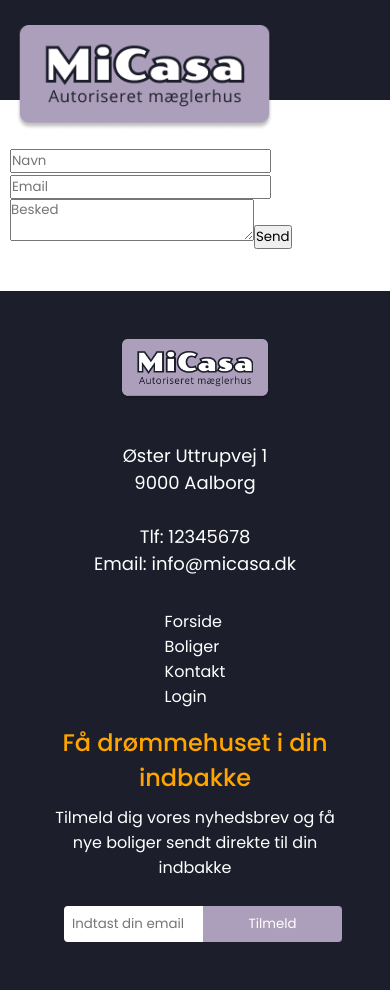
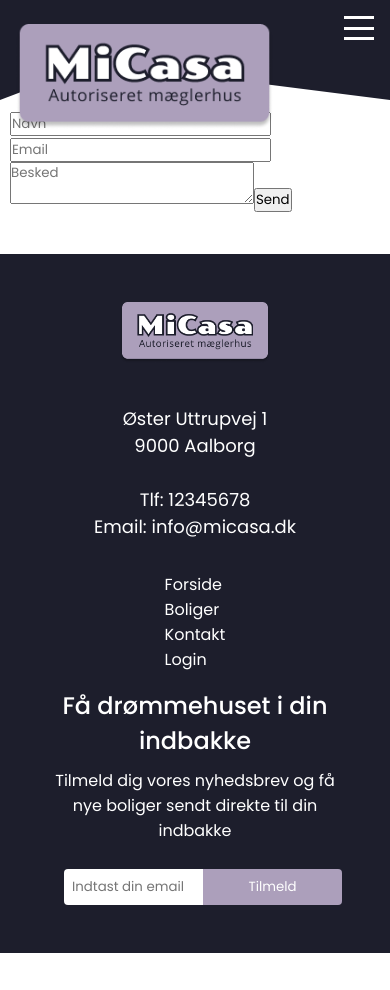
Before and after one commit to MarlaRey/miCasa, a React (Vite) app: page /contact in a window 390 px wide. After the commit the page ends 953 px from the top, so only its background shows below. Built offline with nearby package versions, Linux system fonts and the light colour scheme; no server answers.

Commit message:
burgermenu og resp på pageLayout

```diff
--- a/src/components/BurgerMenu.jsx
+++ b/src/components/BurgerMenu.jsx
@@ -1,13 +1,38 @@
-// BurgerMenu.jsx
-import React from 'react';
+import React, { useState } from 'react';
+import { Link } from 'react-router-dom';
 import styles from './BurgerMenu.module.scss';
 
-const BurgerMenu = ({ isMenuOpen, toggleMenu }) => {
+const BurgerMenu = () => {
+  const [isMenuOpen, setIsMenuOpen] = useState(false);
+
+  const toggleMenu = () => {
+    setIsMenuOpen(!isMenuOpen);
+  };
+
+  const closeMenu = () => {
+    setIsMenuOpen(false);
+  };
+
   return (
-    <div className={styles.burgerMenu} onClick={toggleMenu}>
-      <div className={`${styles.bar} ${isMenuOpen ? styles.open : ''}`}></div>
-      <div className={`${styles.bar} ${isMenuOpen ? styles.open : ''}`}></div>
-      <div className={`${styles.bar} ${isMenuOpen ? styles.open : ''}`}></div>
+    <div className={styles.burgerMenu}>
+      {/* Ikon der skifter mellem tre linjer og et X */}
+      <div className={styles.icon} onClick={toggleMenu}>
+        <span className={`${styles.line} ${isMenuOpen ? styles.open : ''}`}></span>
+        <span className={`${styles.line} ${isMenuOpen ? styles.open : ''}`}></span>
+        <span className={`${styles.line} ${isMenuOpen ? styles.open : ''}`}></span>
+      </div>
+
+      {/* Menuen som folder sig ud */}
+      {isMenuOpen && (
+        <nav className={styles.menu}>
+          <ul>
+            <li><Link to="/" onClick={closeMenu}>Forside</Link></li>
+            <li><Link to="/boliger" onClick={closeMenu}>Boliger</Link></li>
+            <li><Link to="/kontakt" onClick={closeMenu}>Kontakt</Link></li>
+            <li><Link to="/login" onClick={closeMenu}>Login</Link></li>
+          </ul>
+        </nav>
+      )}
     </div>
   );
 };
--- a/src/components/BurgerMenu.module.scss
+++ b/src/components/BurgerMenu.module.scss
@@ -1,25 +1,73 @@
-/* BurgerMenu.module.scss */
+@import '../App.scss';
 .burgerMenu {
-    display: none;
-    cursor: pointer;
-    padding: 0.5rem;
+  display: none;
 
-    .bar {
+  @media (max-width: 850px) {
+    display: block;
+    position: absolute;
+    top: 1rem;
+    right: 1rem;
+    z-index: 10;
+
+    .icon {
+      cursor: pointer;
+      display: flex;
+      flex-direction: column;
+      justify-content: space-between;
       width: 30px;
-      height: 3px;
-      background-color: #fff;
-      margin: 5px 0;
-      transition: 0.3s;
-    }
+      height: 24px;
 
-    .open {
-      transform: rotate(45deg);
+      .line {
+        width: 100%;
+        height: 3px;
+        background-color: #fff;
+        transition: all 0.3s ease;
+      }
+
+      &.open .line:nth-child(1) {
+        transform: rotate(45deg) translate(5px, 5px);
+      }
+
+      &.open .line:nth-child(2) {
+        opacity: 0;
+      }
+
+      &.open .line:nth-child(3) {
+        transform: rotate(-45deg) translate(5px, -5px);
+      }
     }
   }
 
-  /* Vis burger-menu kun ved skærmbredder under 850px */
-  @media (max-width: 850px) {
-    .burgerMenu {
-      display: block;
+  .menu {
+    position: fixed;
+    top: 0;
+    right: 0;
+    height: 100%;
+    width: 25%;
+    background-color: $ROSAQUARTZ;
+    z-index: 9;
+    display: flex;
+    justify-content: center;
+padding-top: 4rem;
+
+    ul {
+      list-style: none;
+      padding: 0;
+      text-align: center;
+
+      li {
+        margin: 1rem 0;
+
+        a {
+          color: #fff;
+          text-decoration: none;
+          font-size: 1.5rem;
+
+          &:hover {
+            color: $PAYNESGRAY;
+          }
+        }
+      }
     }
   }
+}
--- a/src/components/Footer.module.scss
+++ b/src/components/Footer.module.scss
@@ -35,9 +35,9 @@
   }
 .middle{
   margin-top: auto;
+
   .menu {
     list-style: none;
-
     gap: 1rem;
   }
 
@@ -110,6 +110,7 @@
     gap: 1rem;
     align-items: center;
 
+
     .leftSide {
       address {
         text-align: center;
@@ -130,7 +131,7 @@
       h2 {
         font-size: 1.5rem;
         text-align: center;
-        color: orange;
+
       }
 
       form {
@@ -143,5 +144,6 @@
         }
       }
     }
+
   }
 }
--- a/src/components/Header.jsx
+++ b/src/components/Header.jsx
@@ -3,19 +3,20 @@ import styles from './Header.module.scss';
 import { Link } from 'react-router-dom';
 import logo from '../assets/img/Logo.png'; // Tilpas stien til logoet
 import NavigationMenu from './NavigationMenu';
-import SearchBar from './SearchBar';
+import BurgerMenu from './BurgerMenu'; // Importér BurgerMenu
 
 const Header = () => {
   return (
     <header className={styles.header}>
-      <div className={styles.backgroundTop}></div>
-      <div className={styles.backgroundBottom}></div>
+      <div className={styles.background}>
+        <div className={styles.backgroundTop}></div>
+        <div className={styles.backgroundBottom}></div>
+      </div>
       <Link to="/" className={styles.logoLink}>
         <img src={logo} alt="Logo" className={styles.logo} />
       </Link>
       <NavigationMenu />
-
-
+      <BurgerMenu />
     </header>
   );
 };
--- a/src/components/Header.module.scss
+++ b/src/components/Header.module.scss
@@ -2,7 +2,10 @@
 
 .header {
   width: 100%;
-  overflow: hidden;
+
+  position: relative;
+}
+.background{
   position: relative;
 }
 
@@ -12,31 +15,26 @@
   width: 100%;
 
 
-  &:after {
-    content: '';
+}
+
+
+  .backgroundBottom {
+    background-color: #fff;
+    height: 37px;
+    width: 100%;
     position: absolute;
     bottom: 0;
-    left: 25%;
-    width: 50%;
-    height: 20px;
-    background: inherit;
-    clip-path: polygon(0 100%, 50% 80%, 100% 100%, 100% 100%, 0 100%);
-  }
-}
-
-.backgroundBottom {
-  background-color: #fff;
-  height: 37px;
-  width: 100%;
-  position: relative;
+    clip-path: polygon(25% 0, 100% 100%, 0 100%);
+    z-index: 1;
 }
 
 .logoLink {
   position: absolute;
-  bottom: 0;
+top: 1rem;
   left: 1rem;
   margin-top: 0.5rem;
   display: block;
+  z-index: 9999;
 }
 
 .logo {
--- a/src/components/NavigationMenu.module.scss
+++ b/src/components/NavigationMenu.module.scss
@@ -1,7 +1,7 @@
 @import '../App.scss';
 .nav {
     position: absolute;
-    top: 1rem;
+    top: 2rem;
     right: 1rem;
     display: flex;
     align-items: center;
```
